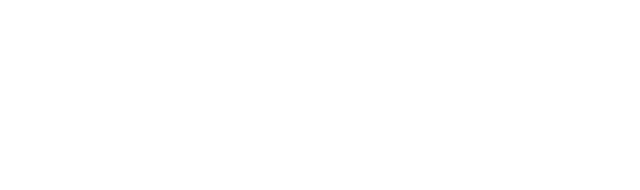
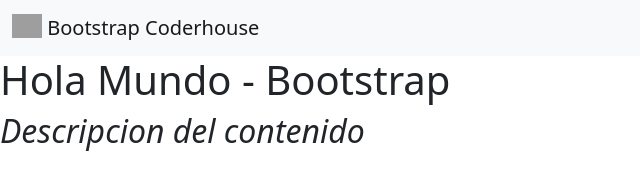
Before and after one commit to SergioTronza/Bootstrap, a plain HTML site: page index.html in a window 1280 px wide. Shown: the whole page, without its empty margins (0-640 px from the left). Drawn offline with nearby package versions, Linux system fonts and the light colour scheme; grey boxes are pictures that could not be loaded.

Commit message:
Armado de main

```diff
--- a/index.html
+++ b/index.html
@@ -10,8 +10,21 @@
     <title>Bootstrap</title>
 </head>
 <body>
+    <nav class="navbar navbar-light bg-light">
+        <div class="container-fluid">
+          <a class="navbar-brand" href="#">
+            <img src="https://www.greatplacetowork.com.ar/images/coderhouse-logo.png" alt="" width="30" height="24" class="d-inline-block align-text-top">
+            Bootstrap Coderhouse
+          </a>
+        </div>
+      </nav>
+    <main>
+        <h1>Hola Mundo - Bootstrap</h1>
+        <h2 class="fst-italic">Descripcion del contenido</h2>
+    </main>
+    <footer>
 
-
+    </footer>
 
 
  <script src="https://cdn.jsdelivr.net/npm/bootstrap@5.1.3/dist/js/bootstrap.bundle.min.js" integrity="sha384-ka7Sk0Gln4gmtz2MlQnikT1wXgYsOg+OMhuP+IlRH9sENBO0LRn5q+8nbTov4+1p" crossorigin="anonymous"></script>
```
